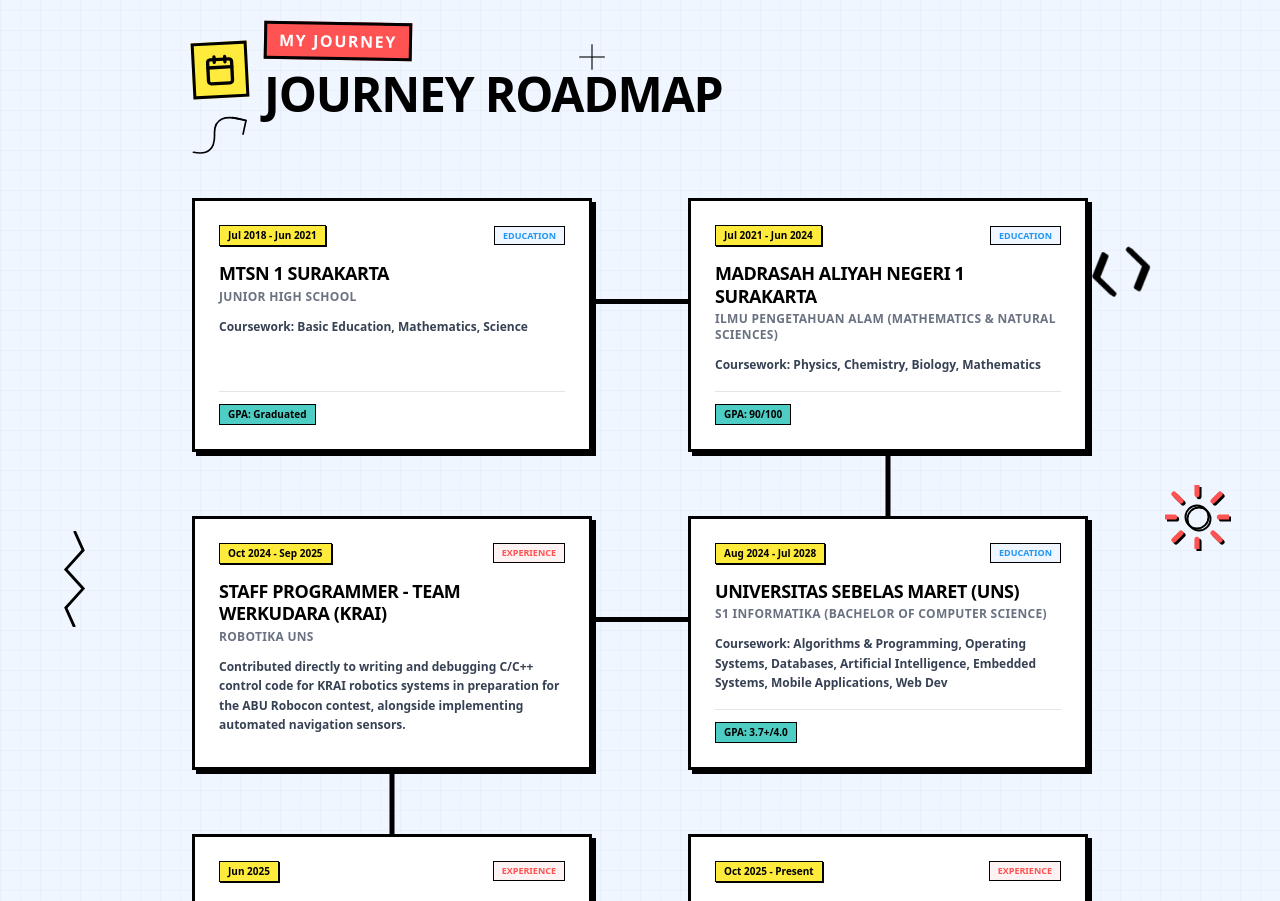
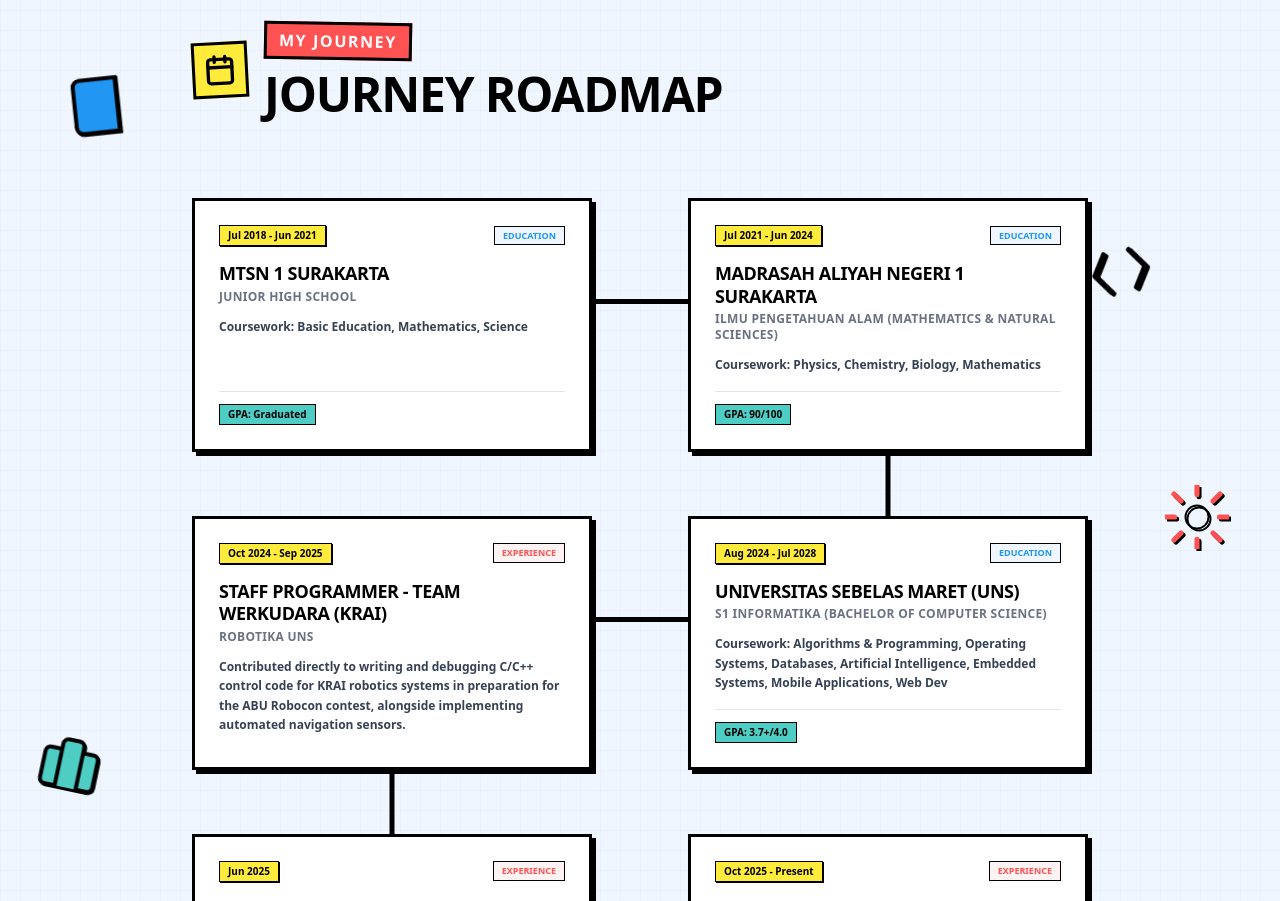
Before and after one commit to Syaasr/Website-Portofolio, a Next.js app: page / in a window 1280 px wide. Shown: the part 1899-2800 px from the top of the page. Built offline with nearby package versions, Linux system fonts and the light colour scheme.

Commit message:
refactor: update layout and UI components by streamlining footer, styling game elements, and expanding the timeline roadmap

```diff
--- a/src/components/Hero.tsx
+++ b/src/components/Hero.tsx
@@ -44,10 +44,10 @@
               })}
             </h1>
 
-            {/* TL;DR Summary Block */}
+            {/* Summary Block */}
             <div className="w-full bg-white dark:bg-[#1C1C1C] border-[3px] border-black p-4 shadow-[4px_4px_0_#000] text-black dark:text-white rounded-none relative mt-4">
               <span aria-hidden="true" className="absolute -top-3.5 left-4 bg-[#FF5252] text-white border-2 border-black px-2.5 py-0.5 text-xs font-mono font-black uppercase tracking-wider select-none">
-                TL;DR Summary
+                Summary
               </span>
               <p className="text-sm sm:text-base font-bold mt-2 leading-relaxed">
                 Informatics student specializing in high-performance web platforms (Laravel, Next.js) and robotics control systems (C/C++ firmware, ESP32, Dynamixel). Driven by clean architecture, hardware-software integration, and premium visual design.
@@ -118,7 +118,7 @@
                 <img
                   src="/images/ig-profile.webp"
                   alt="Syaikhasril Profile"
-                  className="w-full h-full object-cover grayscale group-hover:grayscale-0 transition-all duration-300 scale-102 group-hover:scale-100"
+                  className="w-full h-full object-cover transition-all duration-300 scale-102 group-hover:scale-100"
                 />
 
                 {/* Sticker Label Overlay */}
--- a/src/components/TimelineRoadmap.tsx
+++ b/src/components/TimelineRoadmap.tsx
@@ -47,7 +47,20 @@
     { item: roadmapItems[3], col: "lg:col-start-1", row: "lg:row-start-2", connector: "down" },
     { item: roadmapItems[4], col: "lg:col-start-1", row: "lg:row-start-3", connector: "right" },
     { item: roadmapItems[5], col: "lg:col-start-2", row: "lg:row-start-3", connector: "down" },
-    { item: roadmapItems[6], col: "lg:col-start-2", row: "lg:row-start-4", connector: "none" }
+    { item: roadmapItems[6], col: "lg:col-start-2", row: "lg:row-start-4", connector: "left" },
+    {
+      item: {
+        type: "future" as const,
+        title: "To Be Continued",
+        subtitle: "Stay Tuned",
+        date: "Present & Beyond",
+        description: "Continuously building systems, exploring automation, and learning new technology stacks. The journey never stops.",
+        extra: null
+      },
+      col: "lg:col-start-1",
+      row: "lg:row-start-4",
+      connector: "none"
+    }
   ];
 
   return (
@@ -74,26 +87,10 @@
         </svg>
       </div>
 
-      {/* Neubrutalist Target Crosshair Top Left */}
-      <div className="absolute top-10 left-[8%] hidden md:block select-none z-0">
-        <svg aria-hidden="true" focusable="false" className="w-12 h-12 text-[#2196F3] stroke-black stroke-[3.5px] fill-none filter drop-shadow-[2px_2px_0_rgba(0,0,0,1)]" viewBox="0 0 100 100">
-          <circle cx="50" cy="50" r="30" />
-          <line x1="50" y1="5" x2="50" y2="95" />
-          <line x1="5" y1="50" x2="95" y2="50" />
-        </svg>
-      </div>
-
       {/* Small Sparkle bottom right */}
       <div className="absolute bottom-12 right-[15%] hidden md:block select-none z-0 transform rotate-45">
         <svg aria-hidden="true" focusable="false" className="w-10 h-10 text-[#4ECDC4] fill-current stroke-black stroke-[2.5px] filter drop-shadow-[2.5px_2.5px_0_rgba(0,0,0,1)]" viewBox="0 0 100 100">
           <path d="M50,0 C50,25 75,50 100,50 C75,50 50,75 50,100 C50,75 25,50 0,50 C25,50 50,25 50,0 Z" />
-        </svg>
-      </div>
-
-      {/* Wavy Zigzag Middle-Left */}
-      <div className="absolute top-[40%] left-[2%] hidden xl:block select-none z-0 transform rotate-90">
-        <svg aria-hidden="true" focusable="false" className="w-24 h-6 text-[#FF5252] stroke-black stroke-[3px] fill-none" viewBox="0 0 100 25">
-          <path d="M0,12 L20,3 L40,21 L60,3 L80,21 L100,12" />
         </svg>
       </div>
 
@@ -104,42 +101,35 @@
         </svg>
       </div>
 
-      {/* Scribble Arrow Top Left */}
-      <div className="absolute top-[12%] left-[15%] hidden lg:block select-none z-0 transform rotate-12">
-        <svg aria-hidden="true" focusable="false" className="w-14 h-14 text-[#FF5252] stroke-black stroke-[3px] fill-none" viewBox="0 0 100 100">
-          <path d="M10,90 Q50,90 40,50 T90,15" strokeLinecap="round" />
-          <path d="M65,15 L90,15 L90,40" strokeLinecap="round" strokeLinejoin="round" />
+      {/* Added Icon: Book Top Left */}
+      <div className="absolute top-[10%] left-[5%] hidden lg:block select-none z-0 transform -rotate-6">
+        <svg aria-hidden="true" focusable="false" className="w-16 h-16 text-[#2196F3] fill-current stroke-black stroke-[1.5px] filter drop-shadow-[1.5px_1.5px_0_rgba(0,0,0,1)]" viewBox="0 0 24 24">
+          <path d="M4 19.5A2.5 2.5 0 0 1 6.5 17H20" fill="none" />
+          <path d="M6.5 2H20v20H6.5A2.5 2.5 0 0 1 4 19.5v-15A2.5 2.5 0 0 1 6.5 2z" />
         </svg>
       </div>
 
-      {/* Concentric target circle Bottom Left */}
-      <div className="absolute bottom-[30%] left-[6%] hidden xl:block select-none z-0">
-        <svg aria-hidden="true" focusable="false" className="w-14 h-14 text-[#2196F3] stroke-black stroke-[3px] fill-none filter drop-shadow-[2px_2px_0_rgba(0,0,0,1)]" viewBox="0 0 100 100">
-          <circle cx="50" cy="50" r="35" />
-          <circle cx="50" cy="50" r="20" strokeWidth="4" />
-          <circle cx="50" cy="50" r="6" fill="black" />
+      {/* Added Icon: Briefcase Middle Left */}
+      <div className="absolute top-[50%] left-[3%] hidden xl:block select-none z-0 transform rotate-12">
+        <svg aria-hidden="true" focusable="false" className="w-16 h-16 text-[#4ECDC4] fill-current stroke-black stroke-[1.5px] filter drop-shadow-[1.5px_1.5px_0_rgba(0,0,0,1)]" viewBox="0 0 24 24">
+          <rect x="2" y="7" width="20" height="14" rx="2" ry="2" />
+          <path d="M16 21V5a2 2 0 0 0-2-2h-4a2 2 0 0 0-2 2v16" />
         </svg>
       </div>
 
-      {/* Scattered Plus Icons */}
-      <div className="absolute top-[8%] left-[45%] hidden md:block select-none z-0 text-[#2196F3]">
-        <svg aria-hidden="true" focusable="false" className="w-8 h-8 stroke-black stroke-[3.5px] fill-none" viewBox="0 0 100 100">
-          <line x1="50" y1="10" x2="50" y2="90" />
-          <line x1="10" y1="50" x2="90" y2="50" />
+      {/* Added Icon: Terminal / Coding Screen Bottom Left */}
+      <div className="absolute bottom-[8%] left-[7%] hidden md:block select-none z-0 transform -rotate-12">
+        <svg aria-hidden="true" focusable="false" className="w-14 h-14 text-[#FF5252] fill-current stroke-black stroke-[1.5px] filter drop-shadow-[1.5px_1.5px_0_rgba(0,0,0,1)]" viewBox="0 0 24 24">
+          <rect x="2" y="3" width="20" height="18" rx="2" ry="2" />
+          <path d="M7 8l5 4-5 4M13 16h4" />
         </svg>
       </div>
 
-      <div className="absolute bottom-[10%] left-[35%] hidden md:block select-none z-0 text-[#4ECDC4]">
-        <svg aria-hidden="true" focusable="false" className="w-6 h-6 stroke-black stroke-[2.5px] fill-none" viewBox="0 0 100 100">
-          <line x1="50" y1="10" x2="50" y2="90" />
-          <line x1="10" y1="50" x2="90" y2="50" />
-        </svg>
-      </div>
-
-      <div className="absolute top-[60%] right-[15%] hidden md:block select-none z-0 text-[#FF5252]">
-        <svg aria-hidden="true" focusable="false" className="w-7 h-7 stroke-black stroke-[3px] fill-none" viewBox="0 0 100 100">
-          <line x1="50" y1="10" x2="50" y2="90" />
-          <line x1="10" y1="50" x2="90" y2="50" />
+      {/* Added Icon: Award Badge / Certificate Middle Right */}
+      <div className="absolute top-[65%] right-[3%] hidden xl:block select-none z-0 transform rotate-6 animate-bounce-nb">
+        <svg aria-hidden="true" focusable="false" className="w-16 h-16 text-[#FFEB3B] fill-current stroke-black stroke-[1.5px] filter drop-shadow-[1.5px_1.5px_0_rgba(0,0,0,1)]" viewBox="0 0 24 24">
+          <circle cx="12" cy="8" r="7" />
+          <path d="M8.21 13.89L7 23l5-3 5 3-1.21-9.12" />
         </svg>
       </div>
 
@@ -185,9 +175,11 @@
                 {/* Card Container */}
                 <div
                   className={`p-6 bg-white dark:bg-[#1E1E1E] nb-card-static relative h-full flex flex-col justify-between hover:rotate-[0.5deg] transition-transform duration-200 ${
-                    isEdu
+                    cell.item.type === "education"
                       ? "border-t-[10px] border-t-[#2196F3]"
-                      : "border-t-[10px] border-t-[#FF5252]"
+                      : cell.item.type === "future"
+                        ? "border-t-[10px] border-t-[#FFEB3B]"
+                        : "border-t-[10px] border-t-[#FF5252]"
                   }`}
                 >
                   <div>
@@ -197,7 +189,11 @@
                         {cell.item.date}
                       </span>
                       <span className={`font-mono text-[9px] font-black uppercase px-2 py-0.5 border border-black ${
-                        isEdu ? "bg-[#EFF6FF] text-[#2196F3]" : "bg-[#FEF2F2] text-[#FF5252]"
+                        cell.item.type === "education"
+                          ? "bg-[#EFF6FF] text-[#2196F3]"
+                          : cell.item.type === "future"
+                            ? "bg-[#FFFDEB] text-[#B48A05] dark:text-[#FFEB3B]"
+                            : "bg-[#FEF2F2] text-[#FF5252]"
                       }`}>
                         {cell.item.type}
                       </span>
@@ -283,6 +279,31 @@
                 </div>
               );
             })}
+
+            {/* Mobile Card: To Be Continued */}
+            <div className="relative">
+              <div className="w-full p-6 bg-white dark:bg-[#1E1E1E] nb-card-static relative border-t-[10px] border-t-[#FFEB3B]">
+                <div className="flex justify-between items-center mb-4">
+                  <span className="font-mono text-[10px] font-black bg-[#FFEB3B] text-black border border-black px-2.5 py-0.5 shadow-[1px_1px_0_#000]">
+                    Present & Beyond
+                  </span>
+                  <span className="font-mono text-[9px] font-black uppercase px-2 py-0.5 border border-black bg-[#FFFDEB] text-[#B48A05] dark:text-[#FFEB3B]">
+                    future
+                  </span>
+                </div>
+
+                <h4 className="text-lg font-black uppercase tracking-tight text-black dark:text-white leading-tight mb-1">
+                  To Be Continued
+                </h4>
+                <p className="text-xs font-black uppercase tracking-wide text-gray-500 mb-3">
+                  Stay Tuned
+                </p>
+
+                <p className="text-gray-700 dark:text-gray-300 font-bold text-xs leading-relaxed mb-4">
+                  Continuously building systems, exploring automation, and learning new technology stacks. The journey never stops.
+                </p>
+              </div>
+            </div>
           </div>
         </div>
 
--- a/src/data/portfolio.ts
+++ b/src/data/portfolio.ts
@@ -128,7 +128,7 @@
     {
       title: "4th Place ONMIPA-PT Mathematics Division (University Level)",
       event: "Universitas Sebelas Maret",
-      year: "2025",
+      year: "2026",
       description: "Achieved 4th place in the National Olympiad in Mathematics and Natural Sciences for Higher Education, Mathematics division, at the university level.",
     },
     {
```
Also changed, not shown: src/components/Footer.tsx (+1 -25 lines), src/components/Game.tsx (+2 -5 lines).
